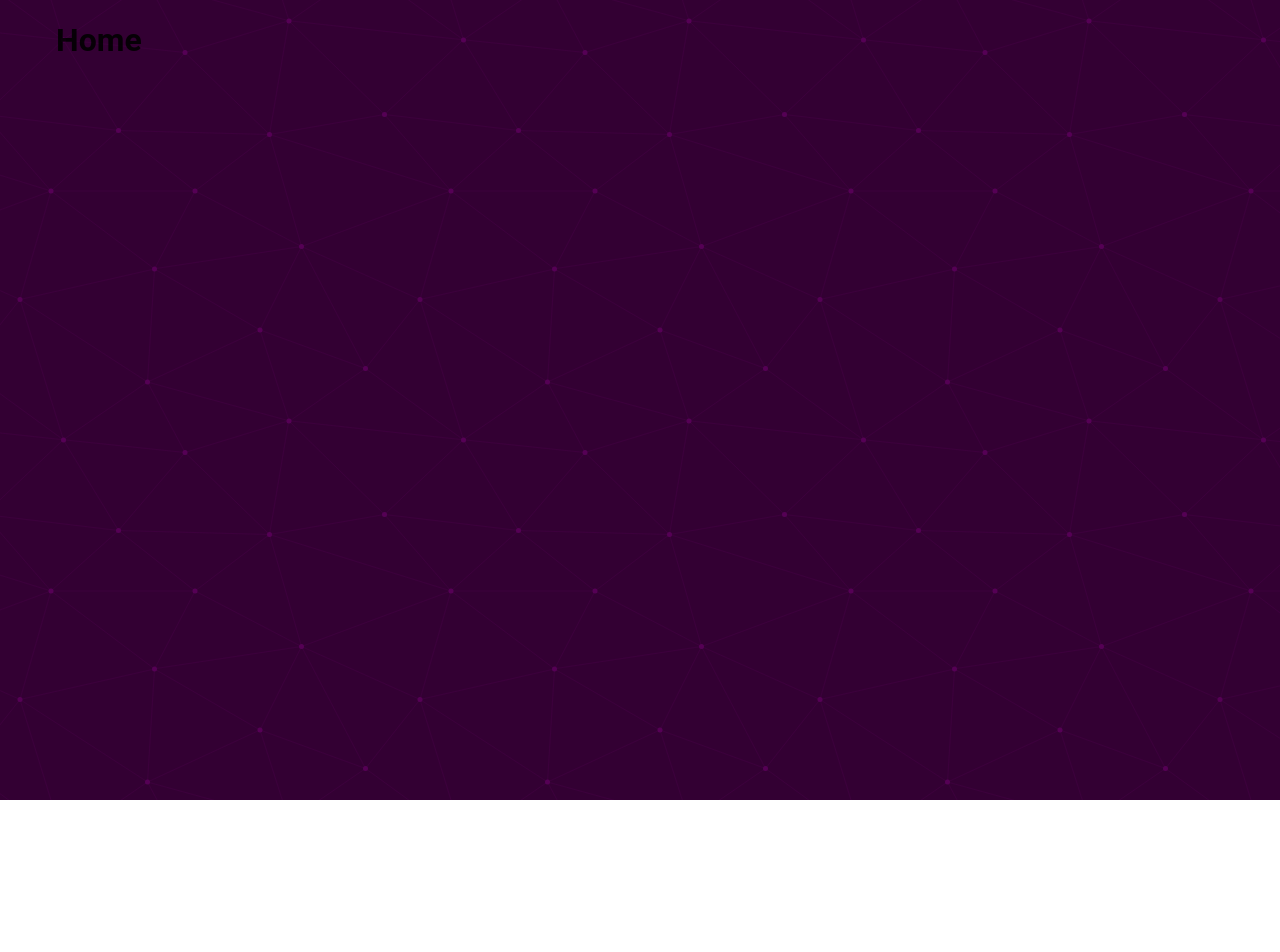
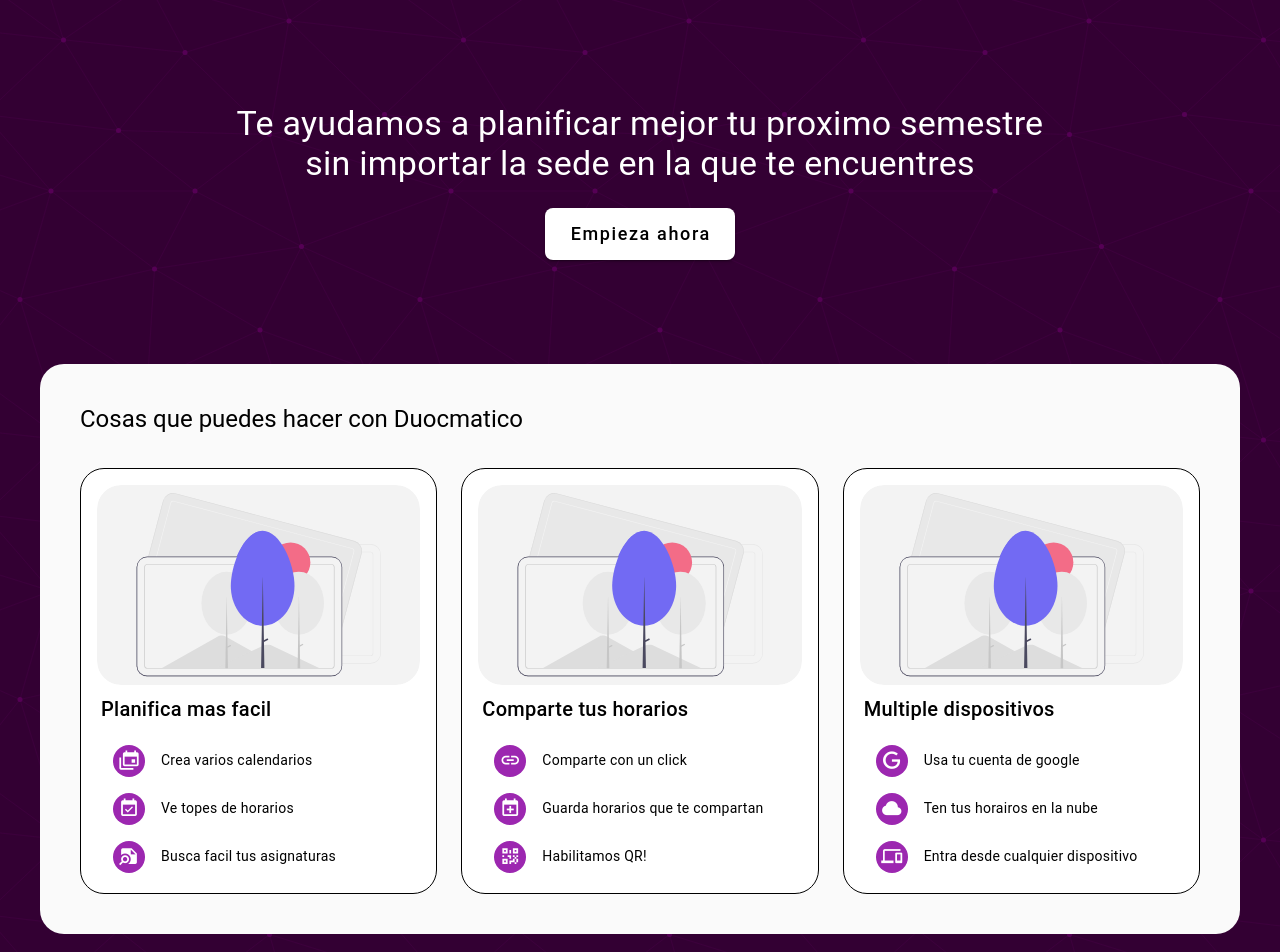
Before and after one commit to BaaltRodrigo/duocmatico, a Nuxt app: page /home in a window 1280 px wide. Shown: the top 952 px of the page. Before the commit the page ends 800 px from the top, so only its background shows below. Built offline with nearby package versions, Linux system fonts and the light colour scheme.

Commit message:
🚧 Basic home page with layout

```diff
--- a/layouts/home.vue
+++ b/layouts/home.vue
@@ -1,9 +1,9 @@
 <template>
   <v-app id="home-app">
     <v-main class="background-constellation">
-      <v-container>
-        <slot />
-      </v-container>
+      <slot />
     </v-main>
   </v-app>
 </template>
+
+<script lang="ts" setup></script>
--- a/pages/home.vue
+++ b/pages/home.vue
@@ -1,9 +1,57 @@
 <template>
   <nuxt-layout :name="'home'">
-    <h1>Home</h1>
+    <v-container class="my-16" style="max-width: 80rem">
+      <home-hero />
+    </v-container>
+    <!-- Card with features -->
+    <v-container class="rounded-xl bg-grey-lighten-5 pa-10 mb-10">
+      <h2 class="text-h5 mb-8">Cosas que puedes hacer con Duocmatico</h2>
+      <v-row>
+        <v-col
+          cols="12"
+          md="4"
+          v-for="(feature, index) in features"
+          :key="feature.title"
+        >
+          <home-feature-card :feature="feature" />
+        </v-col>
+      </v-row>
+      <!-- <v-divider class="my-10 mx-10"></v-divider> -->
+    </v-container>
   </nuxt-layout>
 </template>
 
-<script lang="ts" setup></script>
-
-<style></style>
+<script lang="ts" setup>
+const features = ref([
+  {
+    title: "Planifica mas facil",
+    image: "/images/undraw/undraw_images.svg",
+    items: [
+      { title: "Crea varios calendarios", icon: "mdi-calendar-multiple" },
+      { title: "Ve topes de horarios", icon: "mdi-calendar-check" },
+      { title: "Busca facil tus asignaturas", icon: "mdi-note-search" },
+    ],
+  },
+  {
+    title: "Comparte tus horarios",
+    image: "/images/undraw/undraw_images.svg",
+    items: [
+      { title: "Comparte con un click", icon: "mdi-link" },
+      { title: "Guarda horarios que te compartan", icon: "mdi-calendar-plus" },
+      { title: "Habilitamos QR!", icon: "mdi-qrcode" },
+    ],
+  },
+  {
+    title: "Multiple dispositivos",
+    image: "/images/undraw/undraw_images.svg",
+    items: [
+      { title: "Usa tu cuenta de google", icon: "mdi-google" },
+      { title: "Ten tus horairos en la nube", icon: "mdi-cloud" },
+      {
+        title: "Entra desde cualquier dispositivo",
+        icon: "mdi-cellphone-link",
+      },
+    ],
+  },
+]);
+</script>
```
